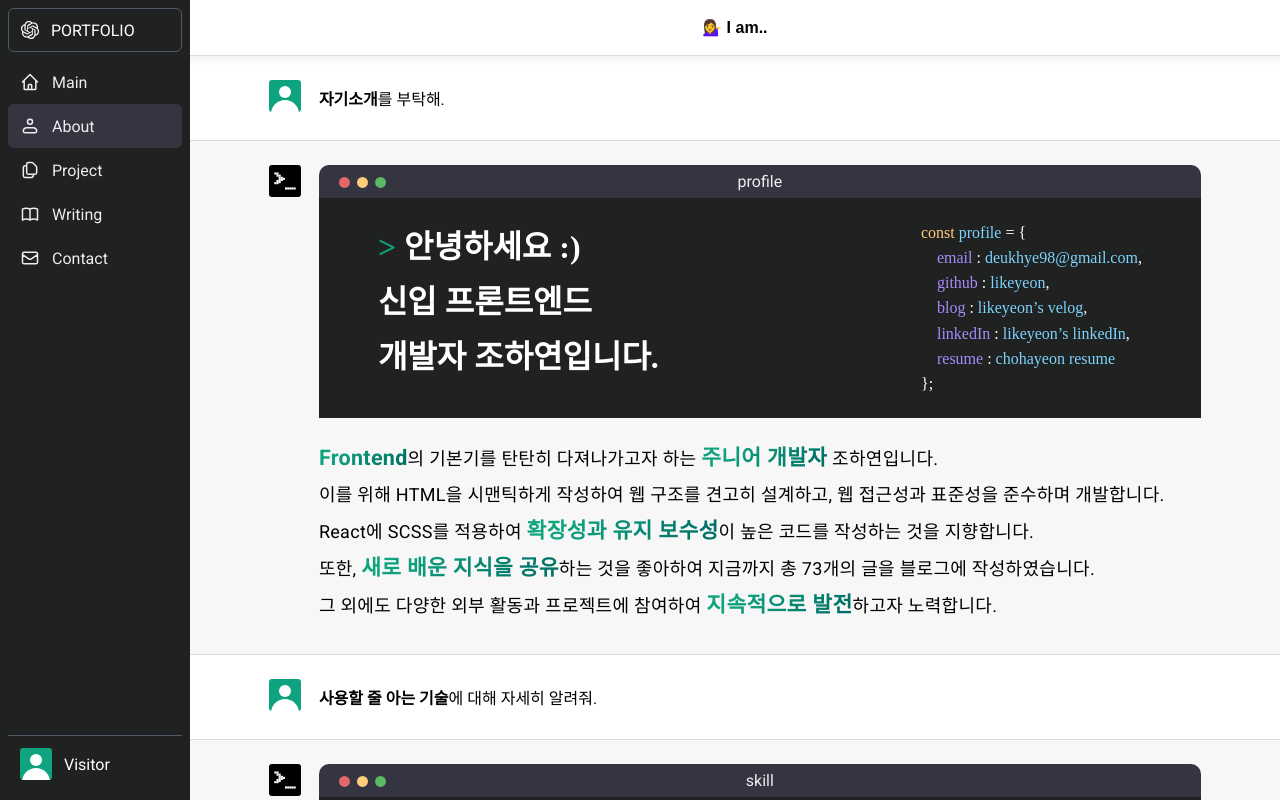
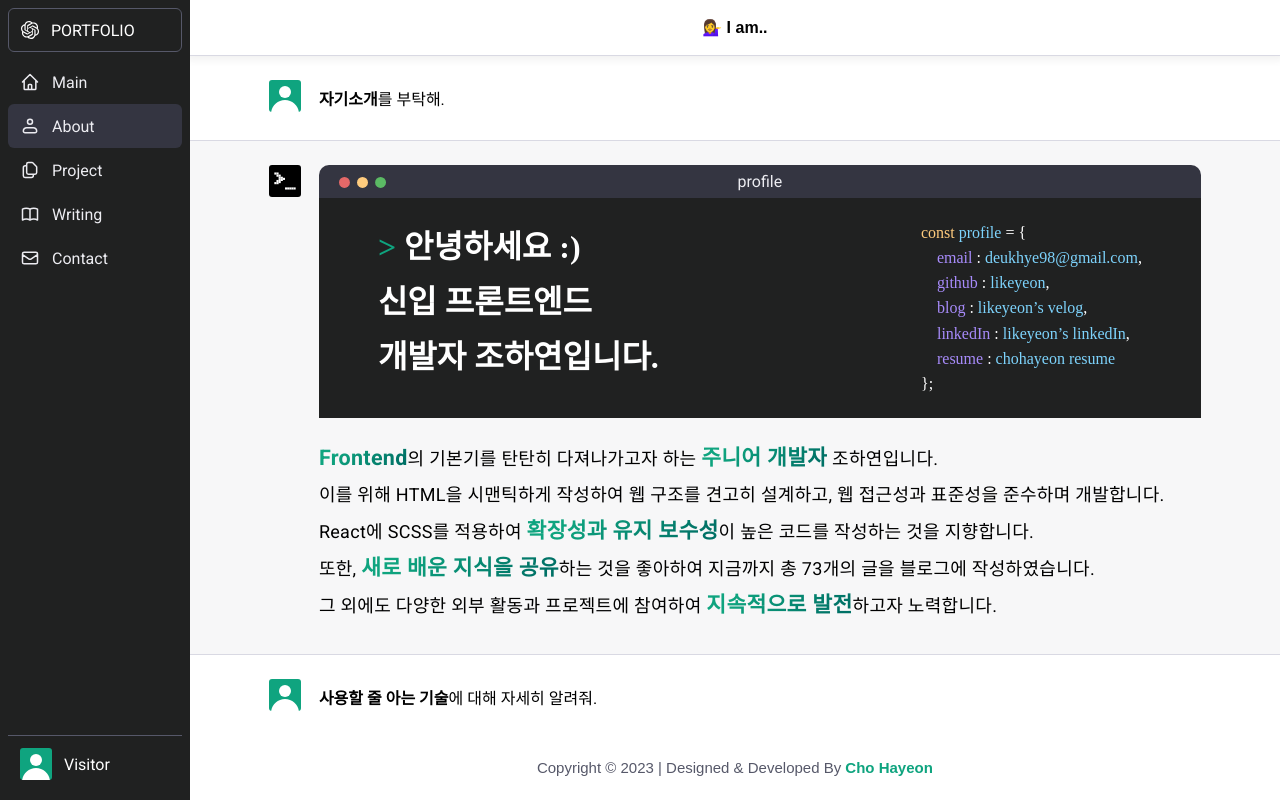
Before and after one commit to likeyeon/Portfolio, a React (Create React App) app: page /about in a window 1280 px wide. Built offline with nearby package versions, Linux system fonts and the light colour scheme.

Commit message:
feat: #12 footer 컴포넌트 추가

```diff
--- /dev/null
+++ b/src/components/Footer.js
@@ -0,0 +1,14 @@
+import style from "../styles/footer.module.scss";
+
+const Footer = () => {
+  return (
+    <footer>
+      <p className={style.wrap}>
+        Copyright © 2023 | Designed & Developed By{" "}
+        <strong className={style.strong}> Cho Hayeon</strong>
+      </p>
+    </footer>
+  );
+};
+
+export default Footer;
--- a/src/pages/About.js
+++ b/src/pages/About.js
@@ -3,6 +3,7 @@ import UserChat from "../components/UserChat";
 import AiChat from "../components/AiChat";
 import ProfileWindow from "../components/ProfileWindow";
 import SkillWindow from "../components/SkillWindow";
+import Footer from "../components/Footer";
 
 import style from "../styles/about.module.scss";
 
@@ -10,25 +11,22 @@ const About = () => {
   return (
     <>
       <Header title="💁‍♀️ I am.." />
-      <main>
-        <div className={style.main_inner}>
+      <main className={style.main}>
         <section className={style.profile}>
           <UserChat strong="자기소개" plain="를 부탁해." />
           <AiChat>
             <ProfileWindow />
             <div className={style.profile__text}>
               <p>
-                  <span className={style["profile__text--strong"]}>
-                    Frontend
-                  </span>
+                <span className={style["profile__text--strong"]}>Frontend</span>
                 의 기본기를 탄탄히 다져나가고자 하는{" "}
                 <span className={style["profile__text--strong"]}>
                   주니어 개발자
                 </span>{" "}
                 조하연입니다.
                 <br />
-                  이를 위해 HTML을 시맨틱하게 작성하여 웹 구조를 견고히
-                  설계하고, 웹 접근성과 표준성을 준수하며 개발합니다.
+                이를 위해 HTML을 시맨틱하게 작성하여 웹 구조를 견고히 설계하고,
+                웹 접근성과 표준성을 준수하며 개발합니다.
                 <br />
                 React에 SCSS를 적용하여{" "}
                 <span className={style["profile__text--strong"]}>
@@ -60,8 +58,8 @@ const About = () => {
             <SkillWindow />
           </AiChat>
         </section>
-        </div>
       </main>
+      <Footer />
     </>
   );
 };
--- a/src/pages/Contact.js
+++ b/src/pages/Contact.js
@@ -2,12 +2,15 @@ import Header from "../components/Header";
 import UserChat from "../components/UserChat";
 import AiChat from "../components/AiChat";
 import Form from "../components/Form";
+import Footer from "../components/Footer";
+
+import style from "../styles/contact.module.scss";
 
 const Contact = () => {
   return (
     <>
       <Header title="💌 Contact with me" />
-      <main>
+      <main className={style.main}>
         <section>
           <UserChat plain="더 자세히 얘기를 나누고 싶어. 메일 주소를 알려줘!" />
           <AiChat>
@@ -19,6 +22,7 @@ const Contact = () => {
           </AiChat>
         </section>
       </main>
+      <Footer />
     </>
   );
 };
--- a/src/pages/Main.js
+++ b/src/pages/Main.js
@@ -3,6 +3,7 @@ import ThemeMode from "../components/ThemeMode";
 import { ReactComponent as Send } from "../assets/icons/send.svg";
 import style from "../styles/main.module.scss";
 import { Typewriter } from "react-simple-typewriter";
+import Footer from "../components/Footer";
 
 const Main = () => {
   return (
@@ -75,6 +76,7 @@ const Main = () => {
           </div>
         </div>
       </main>
+      <Footer />
     </>
   );
 };
--- a/src/pages/Project.js
+++ b/src/pages/Project.js
@@ -2,12 +2,15 @@ import Header from "../components/Header";
 import UserChat from "../components/UserChat";
 import AiChat from "../components/AiChat";
 import Slide from "../components/Slide";
+import Footer from "../components/Footer";
+
+import style from "../styles/project.module.scss";
 
 const Project = () => {
   return (
     <>
       <Header title="💻 My side projects" />
-      <main>
+      <main className={style.main}>
         <section>
           <UserChat
             strong="지금까지 만든 프로젝트들"
@@ -18,6 +21,7 @@ const Project = () => {
           </AiChat>
         </section>
       </main>
+      <Footer />
     </>
   );
 };
--- a/src/pages/Writing.js
+++ b/src/pages/Writing.js
@@ -3,6 +3,7 @@ import UserChat from "../components/UserChat";
 import AiChat from "../components/AiChat";
 import dataList from "../data.json";
 import PostList from "../components/PostList";
+import Footer from "../components/Footer";
 
 const Writing = () => {
   return (
@@ -19,6 +20,7 @@ const Writing = () => {
           </AiChat>
         </section>
       </main>
+      <Footer />
     </>
   );
 };
--- /dev/null
+++ b/src/styles/footer.module.scss
@@ -0,0 +1,20 @@
+@use "color";
+@use "util";
+
+footer {
+  display: flex;
+  justify-content: center;
+  align-items: center;
+  margin: util.rem(16px) 0;
+}
+
+.wrap {
+  font-size: util.rem(15px);
+  color: color.$gray-600;
+  font-family: Arial;
+
+  .strong {
+    color: color.$green-accent;
+    font-weight: 600;
+  }
+}
```
Lines whose indentation alone changed are shown as unchanged.
